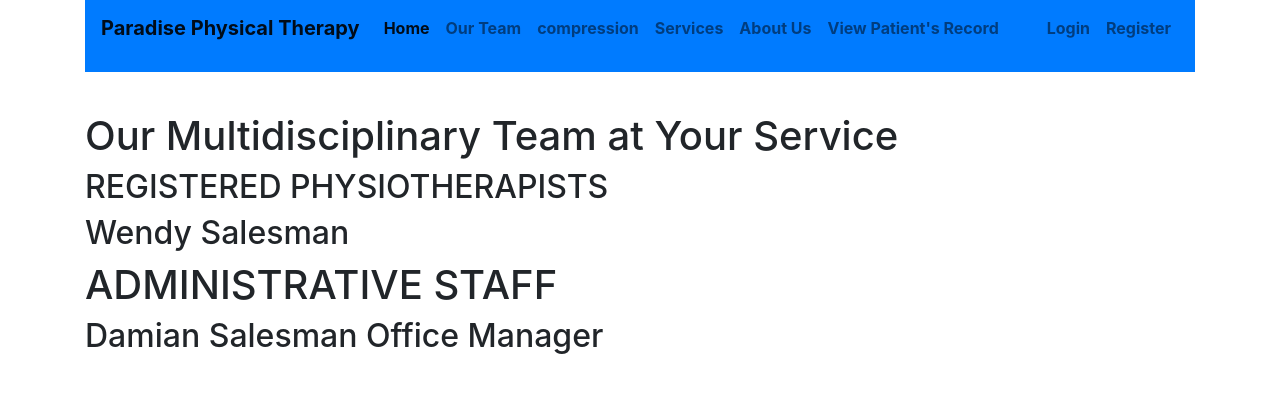
After one commit to virtuextreme/Paradise_Physical_Therapy_Ja, a PHP site: page /ourteam.php in a window 1280 px wide. The commit adds this page. Shown: the top 393 px of the page. Run offline with PHP 8.4, Linux system fonts and the light colour scheme; data that the repository does not hold is empty; some libraries are stand-ins or nearby versions.

Commit message:
additional infomation page

```diff
--- a/includes/header.php
+++ b/includes/header.php
@@ -26,6 +26,8 @@ include_once 'includes/session.php'?>
         <div class="collapse navbar-collapse" id="navbarNavAltMarkup">
         <div class="navbar-nav mr-auto">
           <a class="nav-item nav-link active" href="index.php"><p class = font-weight-bold>Home </p><span class="sr-only">(current)</span></a>
+          <a class="nav-item nav-link" href="ourteam.php"><p class = font-weight-bold>Our Team</p></a>
+          <a class="nav-item nav-link" href="compression.php"><p class = font-weight-bold>compression</p></a>
           <a class="nav-item nav-link" href="services.php"><p class = font-weight-bold>Services</p></a>
           <a class="nav-item nav-link" href="aboutus.php"><p class = font-weight-bold>About Us</p></a>
           <a class="nav-item nav-link" href="viewrecords.php"><p class = font-weight-bold>View Patient's Record</p></a>
--- /dev/null
+++ b/ourteam.php
@@ -0,0 +1,15 @@
+<?php
+    $title = 'Our Team';
+    require_once 'includes/header.php';
+    require_once 'db/conn.php';
+    $result = $crud->getSpecialties();
+
+?>
+<p class="text-primary font-weight-bold ">
+<h1>Our Multidisciplinary Team at Your Service</h1>
+<h2>REGISTERED PHYSIOTHERAPISTS<h2>
+Wendy Salesman
+
+<h1>ADMINISTRATIVE STAFF</h1>
+<h2>Damian Salesman Office Manager</h2>
+ </p>
```
Also changed, not shown: compression.php (added, +17 -0 lines).
